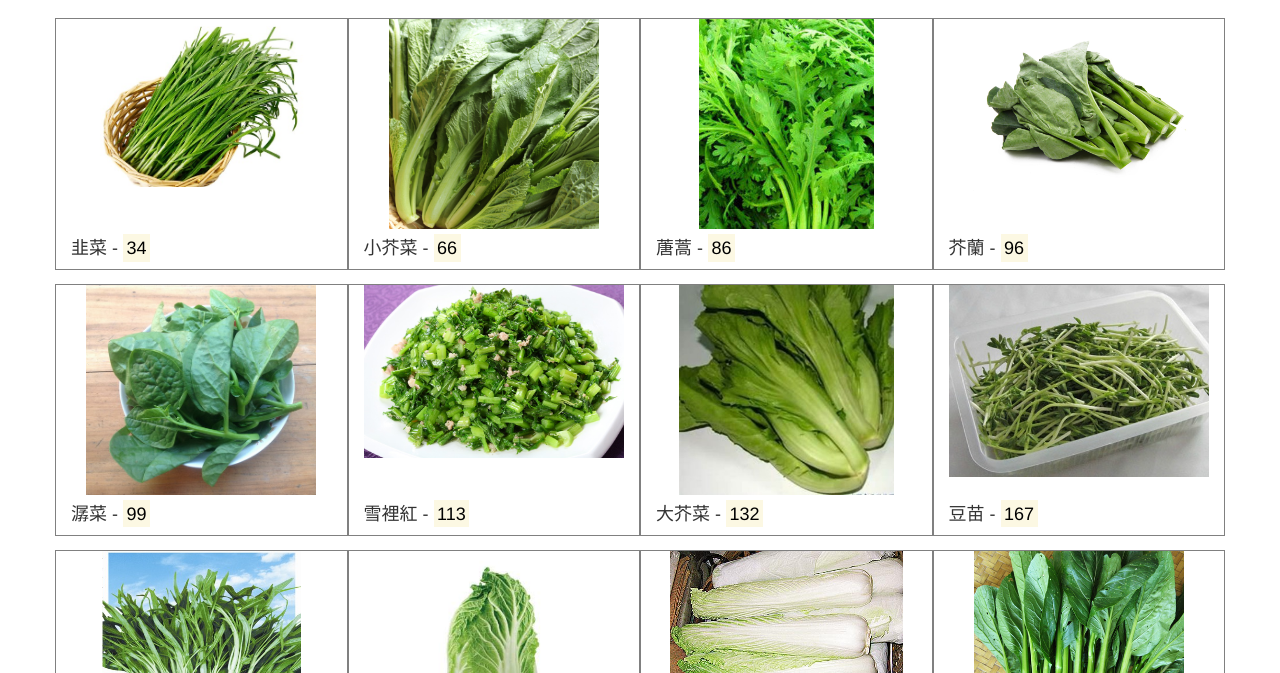
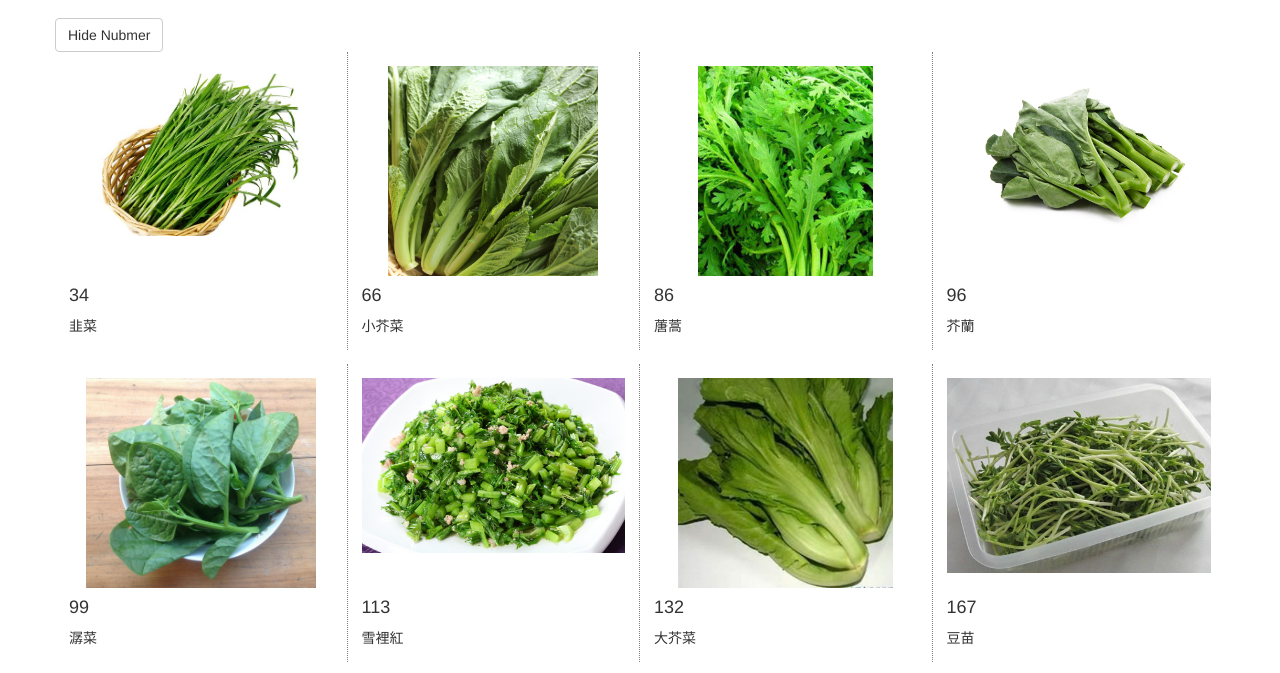
Before and after one commit to maggientc/MiniQuiz, a website: page index.html in a window 1280 px wide. Shown: the part 54-727 px from the top of the page. Drawn offline with nearby package versions, Linux system fonts and the light colour scheme; some packages are replaced by stand-ins of ours.

Commit message:
added base study help by hiding the nubmers

```diff
--- a/app/list/list.controller.js
+++ b/app/list/list.controller.js
@@ -9,7 +9,15 @@
     function ListController($log, ProductService) {
         var list = this;
 
+        list.showNumber = true;
+        list.showNumberLabel = 'Hide Nubmer';
         list.imgUrl = ProductService.imgUrl;
         list.data = ProductService.getAll();
+        list.displayNumber = displayNumber;
+
+        function displayNumber(){
+            list.showNumber = !list.showNumber;
+            list.showNumberLabel = list.showNumber? 'Hide Nubmer':'Show Nubmer';
+        }
     }
 })();
--- a/app/list/list.view.html
+++ b/app/list/list.view.html
@@ -1,8 +1,12 @@
 <div class="container productList">
+    <div class="row">
+        <button class="btn btn-default" ng-click="list.displayNumber()">{{list.showNumberLabel}}</button>
+    </div>
     <div class="row">
         <div class="col-md-3 productBox" ng-repeat="item in list.data">
             <div><img class="center-block" ng-src="{{list.imgUrl + item.image}}" ></div>
-            <h4>{{item.name}} - <mark>{{item.value}}</mark></h4>
+            <h4 ng-show="list.showNumber">{{item.value}}</h4>
+            {{item.name}}
         </div>
     </div>
 </div>
--- a/assets/scss/style.scss
+++ b/assets/scss/style.scss
@@ -1,9 +1,14 @@
 div.productList {
     div.productBox {
-        border: 1px solid grey;
+        border-right: 1px dotted grey;
         margin-bottom: 1em;
+        padding: 1em;
         div {
             min-height: 15em;
+        }
+
+        &:nth-child(4n) {
+            border-right: none;
         }
     }
     img {
```
Also changed, not shown: assets/css/style.css.
